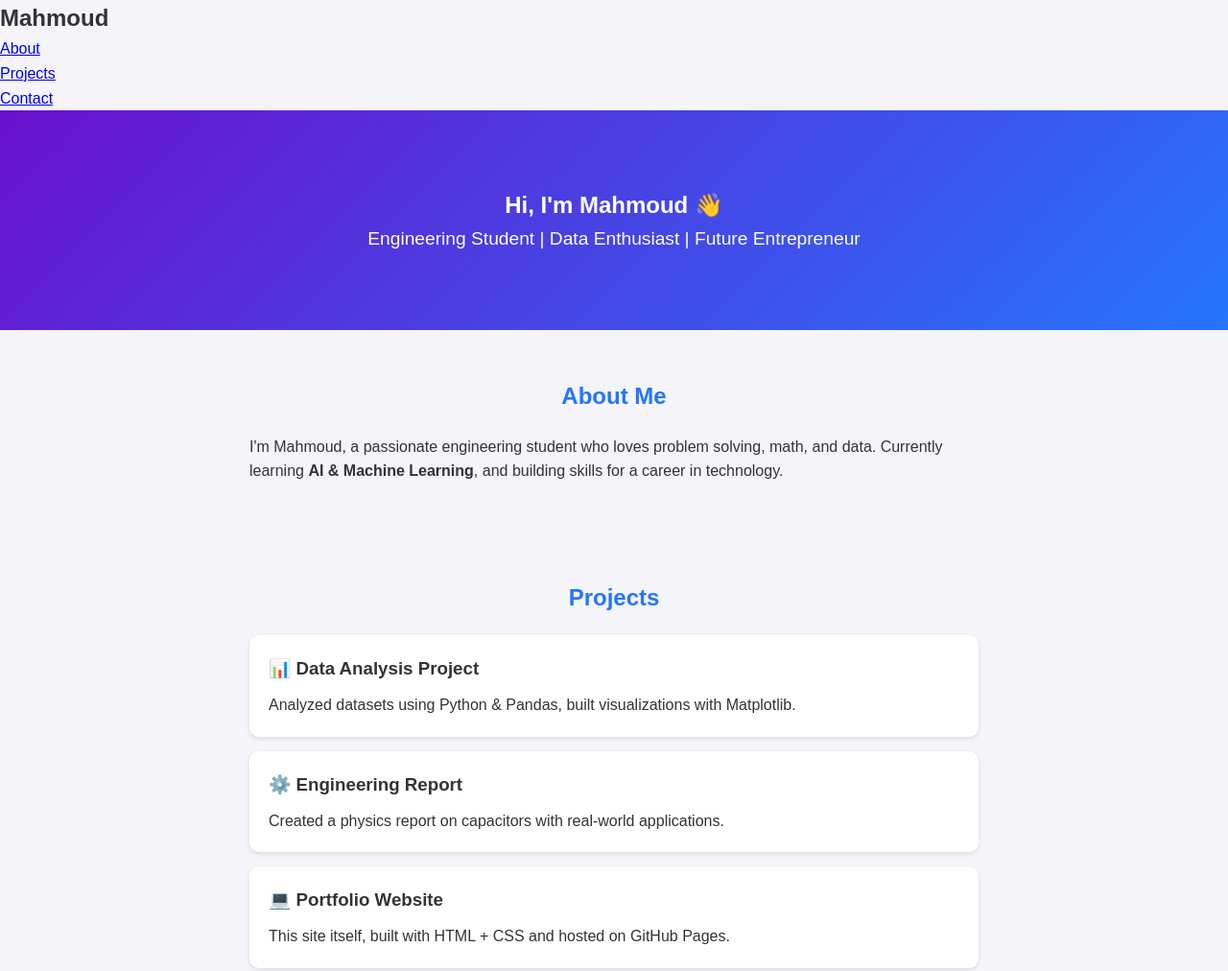
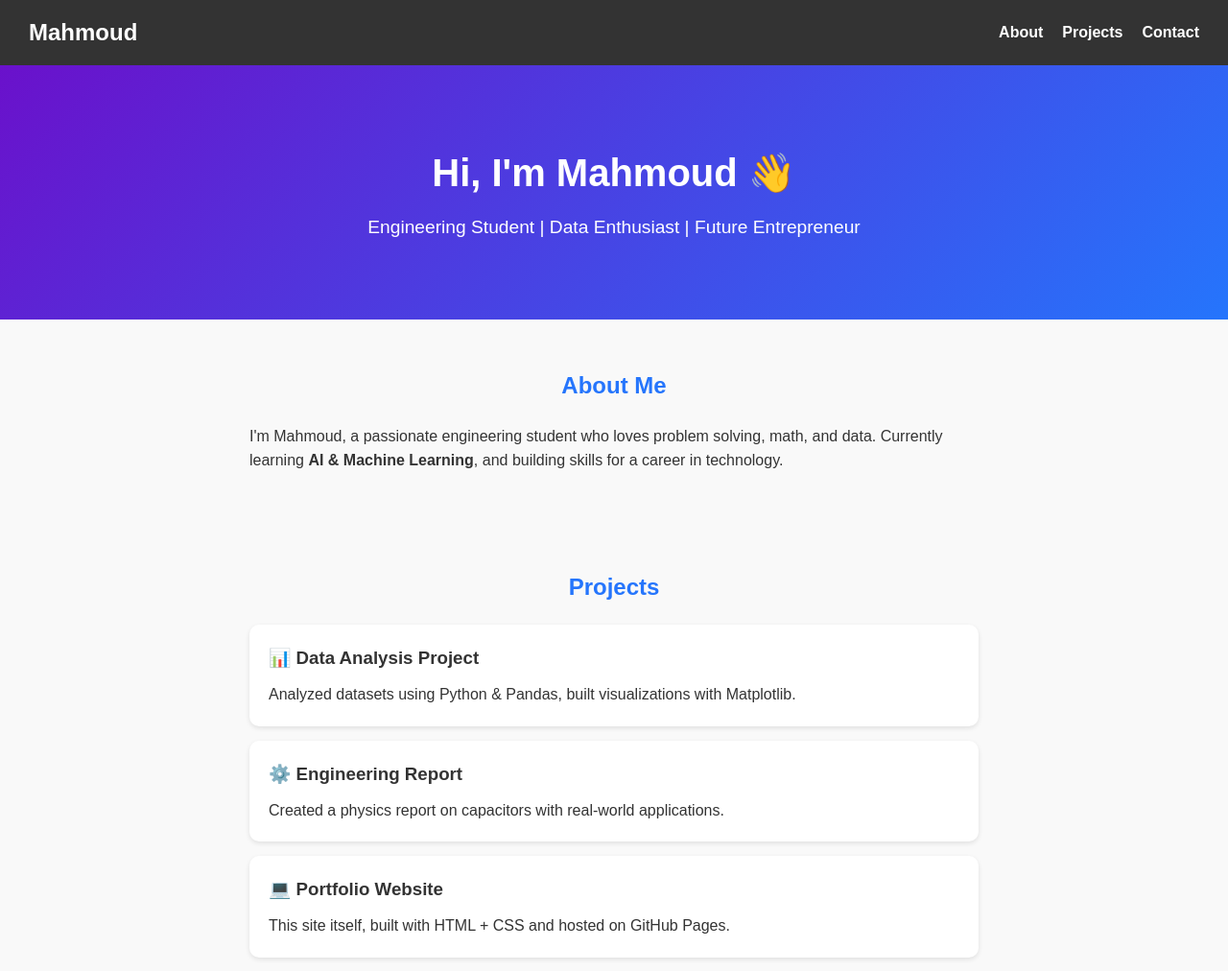
Before and after one commit to Mahmoudsalim23/Mahmoud, a plain HTML site: page index.html in a window 1280 px wide. Shown: the top 1012 px of the page at 96% size. Drawn offline with Linux system fonts and the light colour scheme.

Commit message:
Update style.css

```diff
--- a/style.css
+++ b/style.css
@@ -1,4 +1,4 @@
-/* Reset */
+/* General */
 * {
   margin: 0;
   padding: 0;
@@ -7,42 +7,56 @@
 }
 
 body {
-  background: #f4f4f9;
+  background: #f9f9f9;
   color: #333;
   line-height: 1.6;
 }
 
-/* Header */
-header {
+/* Nav */
+nav {
+  display: flex;
+  justify-content: space-between;
+  align-items: center;
+  padding: 15px 30px;
+  background: #333;
+  color: white;
+}
+
+nav h1 {
+  font-size: 1.5rem;
+}
+
+nav ul {
+  list-style: none;
+  display: flex;
+  gap: 20px;
+}
+
+nav ul li a {
+  color: white;
+  text-decoration: none;
+  font-weight: bold;
+}
+
+nav ul li a:hover {
+  text-decoration: underline;
+}
+
+/* Hero */
+.hero {
   text-align: center;
   padding: 80px 20px;
   background: linear-gradient(135deg, #6a11cb, #2575fc);
   color: white;
 }
 
-header h1 {
+.hero h2 {
   font-size: 2.5rem;
   margin-bottom: 10px;
 }
 
-header p {
+.hero p {
   font-size: 1.2rem;
-}
-
-.btn {
-  display: inline-block;
-  margin-top: 20px;
-  padding: 10px 20px;
-  background: white;
-  color: #2575fc;
-  border-radius: 25px;
-  text-decoration: none;
-  font-weight: bold;
-  transition: 0.3s;
-}
-
-.btn:hover {
-  background: #ddd;
 }
 
 /* Sections */
@@ -58,6 +72,7 @@ section h2 {
   color: #2575fc;
 }
 
+/* Projects */
 .project-card {
   background: white;
   padding: 20px;
```
